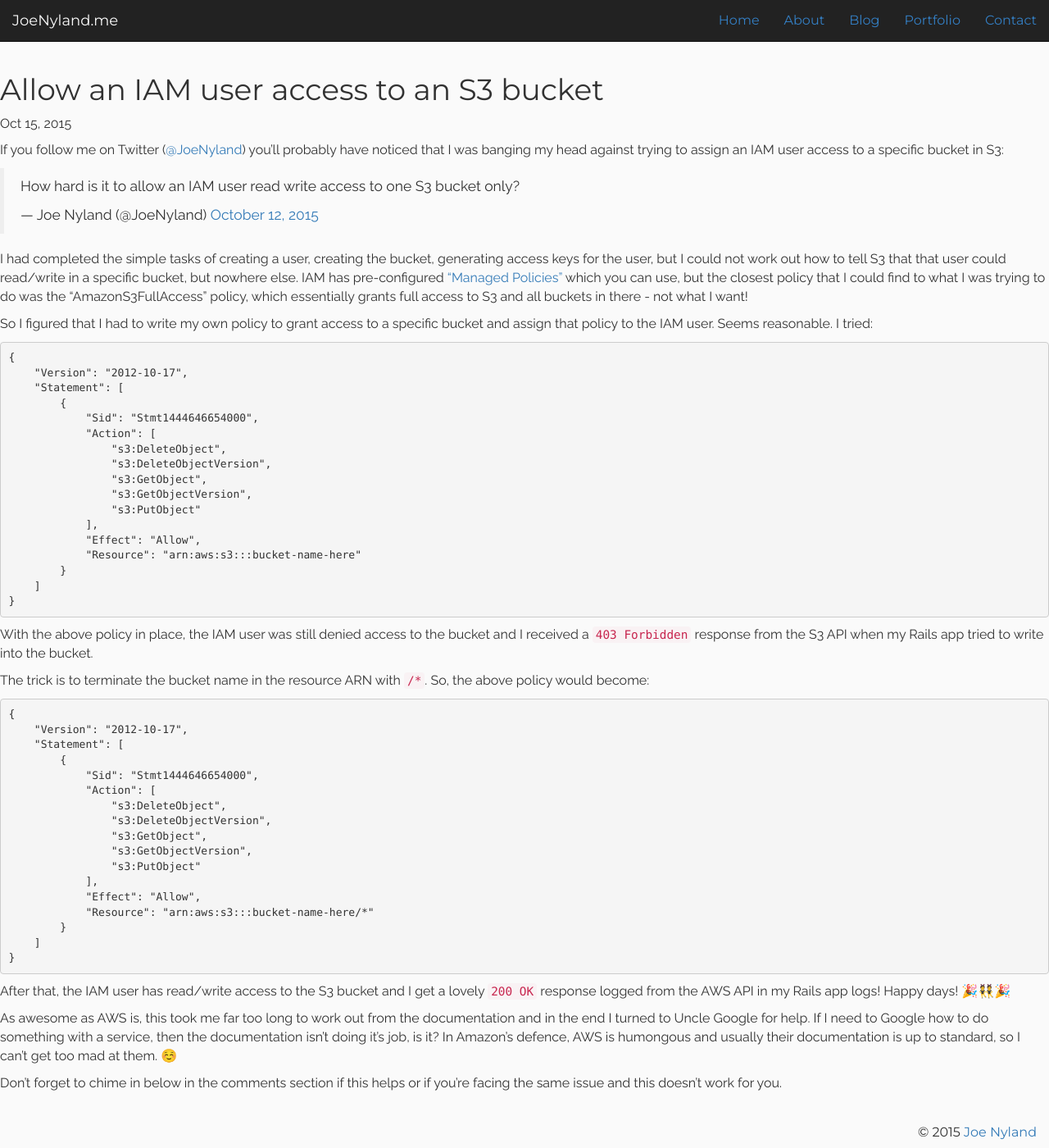
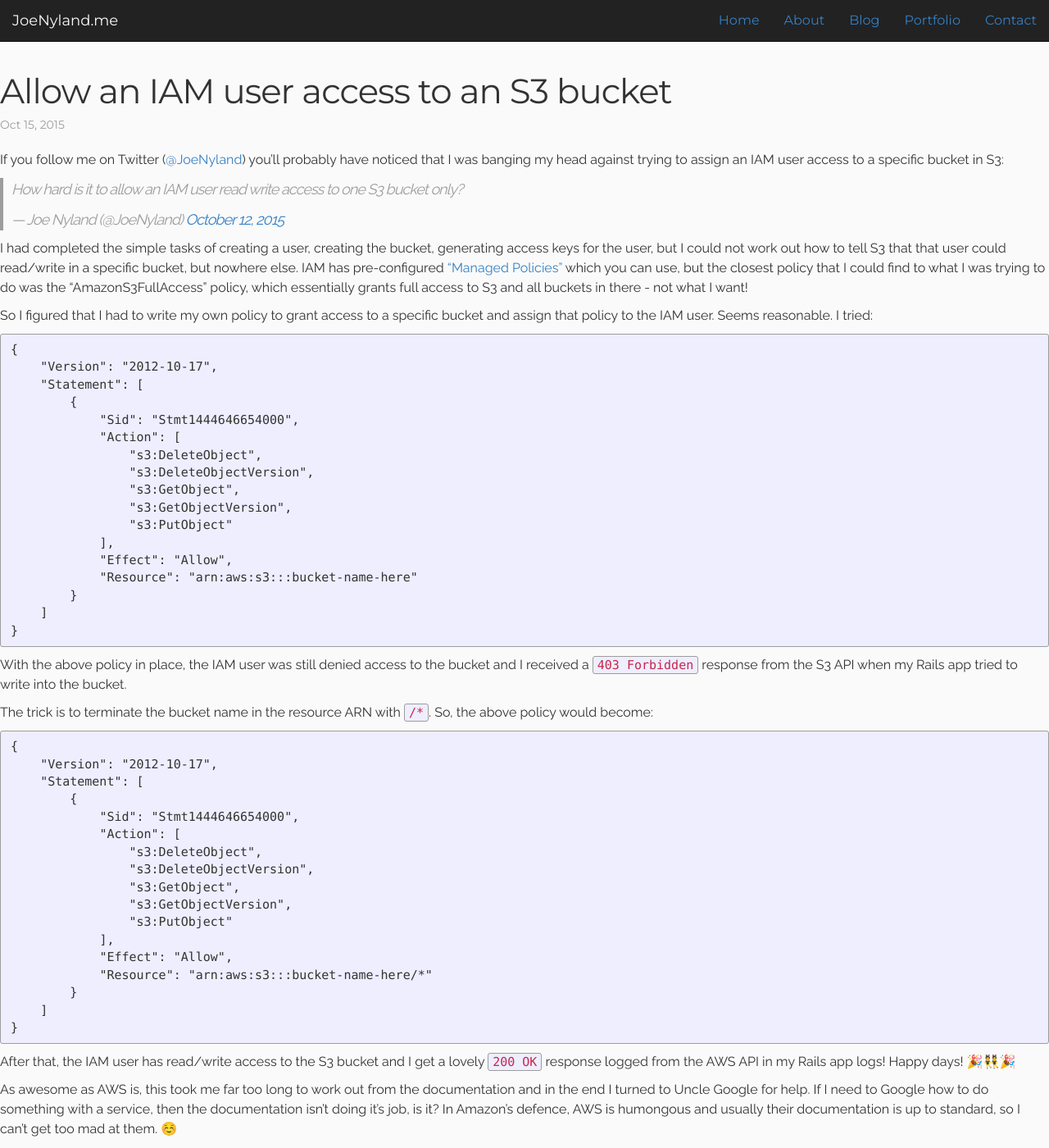
Before and after one commit to JoeNyland/joenyland.github.io, a Jekyll site: the page built from _posts/2015-10-15-allow_iam_user_access_to_specific_s3_bucket.md, in a window 1280 px wide and 1400 px high. Shown: the whole window at 82% size. Built offline with Jekyll 4.4.1, drawn with Linux system fonts in a browser that asks for light colours; nearby versions of some CDN libraries; emoji names are drawn with the system emoji font; comment, search, counter and statistics services are not loaded.

Commit message:
Merge styles

```diff
--- a/_sass/_base.scss
+++ b/_sass/_base.scss
@@ -33,3 +33,181 @@
 footer a:hover {
   text-decoration: none;
 }
+
+/**
+ * Reset some basic elements
+ */
+h1, h2, h3, h4, h5, h6,
+p, blockquote, pre, hr,
+dl, dd, ol, ul, figure {
+  margin:  0;
+  padding: 0;
+}
+
+/**
+ * Basic styling
+ */
+body {
+  font-family:              $base-font-family;
+  font-size:                $base-font-size;
+  line-height:              $base-line-height;
+  font-weight:              300;
+  color:                    $text-color;
+  background-color:         $background-color;
+  -webkit-text-size-adjust: 100%;
+}
+
+/**
+ * Set `margin-bottom` to maintain vertical rhythm
+ */
+h1, h2, h3, h4, h5, h6,
+p, blockquote, pre,
+ul, ol, dl, figure,
+%vertical-rhythm {
+  margin-bottom: $spacing-unit / 2;
+}
+
+.h1, .h2, .h3, h1, h2, h3 {
+  margin-top: 20px;
+}
+
+/**
+ * Images
+ */
+img {
+  max-width:      100%;
+  vertical-align: middle;
+}
+
+/**
+ * Figures
+ */
+figure > img {
+  display: block;
+}
+
+figcaption {
+  font-size: $small-font-size;
+}
+
+/**
+ * Lists
+ */
+ul, ol {
+  margin-left: $spacing-unit;
+}
+
+li {
+  > ul,
+  > ol {
+    margin-bottom: 0;
+  }
+}
+
+/**
+ * Headings
+ */
+h1, h2, h3, h4, h5, h6, nav, footer, header {
+  font-weight: 300;
+  font-family: $header-font-family;
+}
+
+/**
+ * Links
+ */
+a {
+  color:           $blue-dark;
+  text-decoration: none;
+
+  &:hover {
+    color:           $blue-light;
+    text-decoration: none;
+  }
+}
+
+/**
+ * Blockquotes
+ */
+blockquote {
+  color:          $grey-light;
+  border-left:    4px solid $grey-light;
+  padding-left:   $spacing-unit / 2;
+  font-size:      18px;
+  letter-spacing: -1px;
+  font-style:     italic;
+
+  > :last-child {
+    margin-bottom: 0;
+  }
+}
+
+/**
+ * Code formatting
+ */
+pre,
+code {
+  font-size:        15px;
+  border:           1px solid $grey-light;
+  border-radius:    3px;
+  background-color: #eeeeff;
+}
+
+code {
+  padding: 1px 5px;
+}
+
+pre {
+  padding:    8px 12px;
+  overflow-x: scroll;
+
+  > code {
+    border:        0;
+    padding-right: 0;
+    padding-left:  0;
+  }
+}
+
+/**
+ * Wrapper
+ */
+.wrapper {
+  margin-right:  auto;
+  margin-left:   auto;
+  padding-right: $spacing-unit;
+  padding-left:  $spacing-unit;
+  @extend %clearfix;
+
+  @include media-query($on-laptop) {
+    padding-right: $spacing-unit / 2;
+    padding-left:  $spacing-unit / 2;
+  }
+}
+
+/**
+ * Clearfix
+ */
+%clearfix {
+
+  &:after {
+    content: "";
+    display: table;
+    clear:   both;
+  }
+}
+
+/**
+ * Icons
+ */
+.icon {
+
+  > svg {
+    display:        inline-block;
+    width:          16px;
+    height:         16px;
+    vertical-align: middle;
+
+    path {
+      fill: $grey-light;
+    }
+  }
+}
--- a/_sass/_config.scss
+++ b/_sass/_config.scss
@@ -14,7 +14,7 @@
 $base-font-size:     16px;
 $base-line-height:   1.5;
 $small-font-size:    $base-font-size * 0.875;
-$spacing-unit:       30px;
+$spacing-unit:       20px;
 $text-color:         $black;
 $background-color:   $white;
 $footer_height:      30px;
--- a/_sass/_layout.scss
+++ b/_sass/_layout.scss
@@ -1,163 +1,3 @@
-/**
- * Site header
- */
-.site-header {
-    border-top: 5px solid $grey-color-dark;
-    border-bottom: 1px solid $grey-color-light;
-    min-height: 56px;
-
-    // Positioning context for the mobile navigation icon
-    position: relative;
-}
-
-.site-title {
-    font-size: 26px;
-    line-height: 56px;
-    letter-spacing: -1px;
-    margin-bottom: 0;
-    float: left;
-
-    &,
-    &:visited {
-        color: $grey-color-dark;
-    }
-}
-
-.site-nav {
-    float: right;
-    line-height: 56px;
-
-    .menu-icon {
-        display: none;
-    }
-
-    .page-link {
-        color: $text-color;
-        line-height: $base-line-height;
-
-        // Gaps between nav items, but not on the first one
-        &:not(:first-child) {
-            margin-left: 20px;
-        }
-    }
-
-    @include media-query($on-palm) {
-        position: absolute;
-        top: 9px;
-        right: 30px;
-        background-color: $background-color;
-        border: 1px solid $grey-color-light;
-        border-radius: 5px;
-        text-align: right;
-
-        .menu-icon {
-            display: block;
-            float: right;
-            width: 36px;
-            height: 26px;
-            line-height: 0;
-            padding-top: 10px;
-            text-align: center;
-
-            > svg {
-                width: 18px;
-                height: 15px;
-
-                path {
-                    fill: $grey-color-dark;
-                }
-            }
-        }
-
-        .trigger {
-            clear: both;
-            display: none;
-        }
-
-        &:hover .trigger {
-            display: block;
-            padding-bottom: 5px;
-        }
-
-        .page-link {
-            display: block;
-            padding: 5px 10px;
-        }
-    }
-}
-
-
-
-/**
- * Site footer
- */
-.site-footer {
-    border-top: 1px solid $grey-color-light;
-    padding: $spacing-unit 0;
-}
-
-.footer-heading {
-    font-size: 18px;
-    margin-bottom: $spacing-unit / 2;
-}
-
-.contact-list,
-.social-media-list {
-    list-style: none;
-    margin-left: 0;
-}
-
-.footer-col-wrapper {
-    font-size: 15px;
-    color: $grey-color;
-    margin-left: -$spacing-unit / 2;
-    @extend %clearfix;
-}
-
-.footer-col {
-    float: left;
-    margin-bottom: $spacing-unit / 2;
-    padding-left: $spacing-unit / 2;
-}
-
-.footer-col-1 {
-    width: -webkit-calc(35% - (#{$spacing-unit} / 2));
-    width:         calc(35% - (#{$spacing-unit} / 2));
-}
-
-.footer-col-2 {
-    width: -webkit-calc(20% - (#{$spacing-unit} / 2));
-    width:         calc(20% - (#{$spacing-unit} / 2));
-}
-
-.footer-col-3 {
-    width: -webkit-calc(45% - (#{$spacing-unit} / 2));
-    width:         calc(45% - (#{$spacing-unit} / 2));
-}
-
-@include media-query($on-laptop) {
-    .footer-col-1,
-    .footer-col-2 {
-        width: -webkit-calc(50% - (#{$spacing-unit} / 2));
-        width:         calc(50% - (#{$spacing-unit} / 2));
-    }
-
-    .footer-col-3 {
-        width: -webkit-calc(100% - (#{$spacing-unit} / 2));
-        width:         calc(100% - (#{$spacing-unit} / 2));
-    }
-}
-
-@include media-query($on-palm) {
-    .footer-col {
-        float: none;
-        width: -webkit-calc(100% - (#{$spacing-unit} / 2));
-        width:         calc(100% - (#{$spacing-unit} / 2));
-    }
-}
-
-
-
 /**
  * Page content
  */
@@ -180,15 +20,13 @@
 
 .post-meta {
     font-size: $small-font-size;
-    color: $grey-color;
+    color: $grey-light;
 }
 
 .post-link {
     display: block;
     font-size: 24px;
 }
-
-
 
 /**
  * Posts
--- a/_sass/_mixins.scss
+++ b/_sass/_mixins.scss
@@ -18,3 +18,9 @@
               0 20px 0 -10px $page_colour, /* The third layer */
               0 20px 1px -9px rgba(0,0,0,0.15); /* The third layer shadow */
 }
+
+@mixin media-query($device) {
+  @media screen and (max-width: $device) {
+    @content;
+  }
+}
--- a/assets/css/main.min.scss
+++ b/assets/css/main.min.scss
@@ -6,6 +6,7 @@
   "config",
   "mixins",
   "base",
+  "layout",
   "navbar",
   "helpers",
   "avatar",
```
